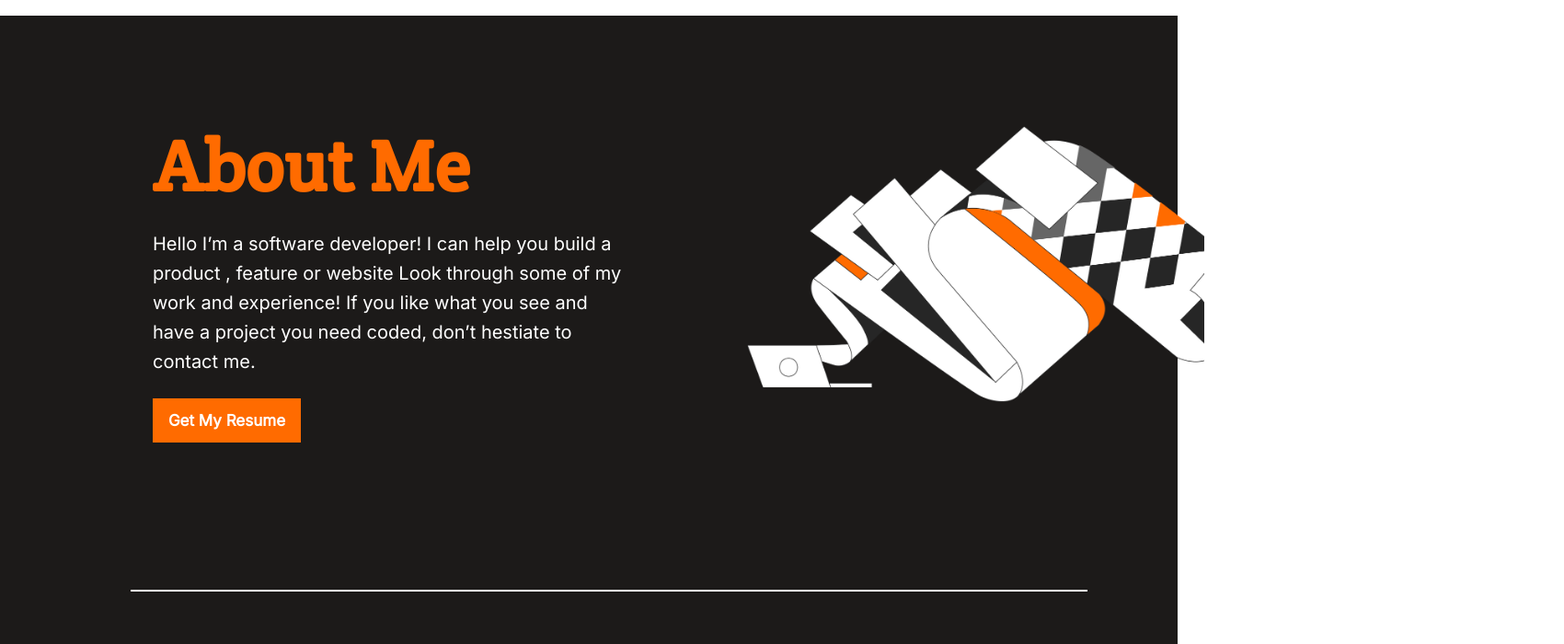
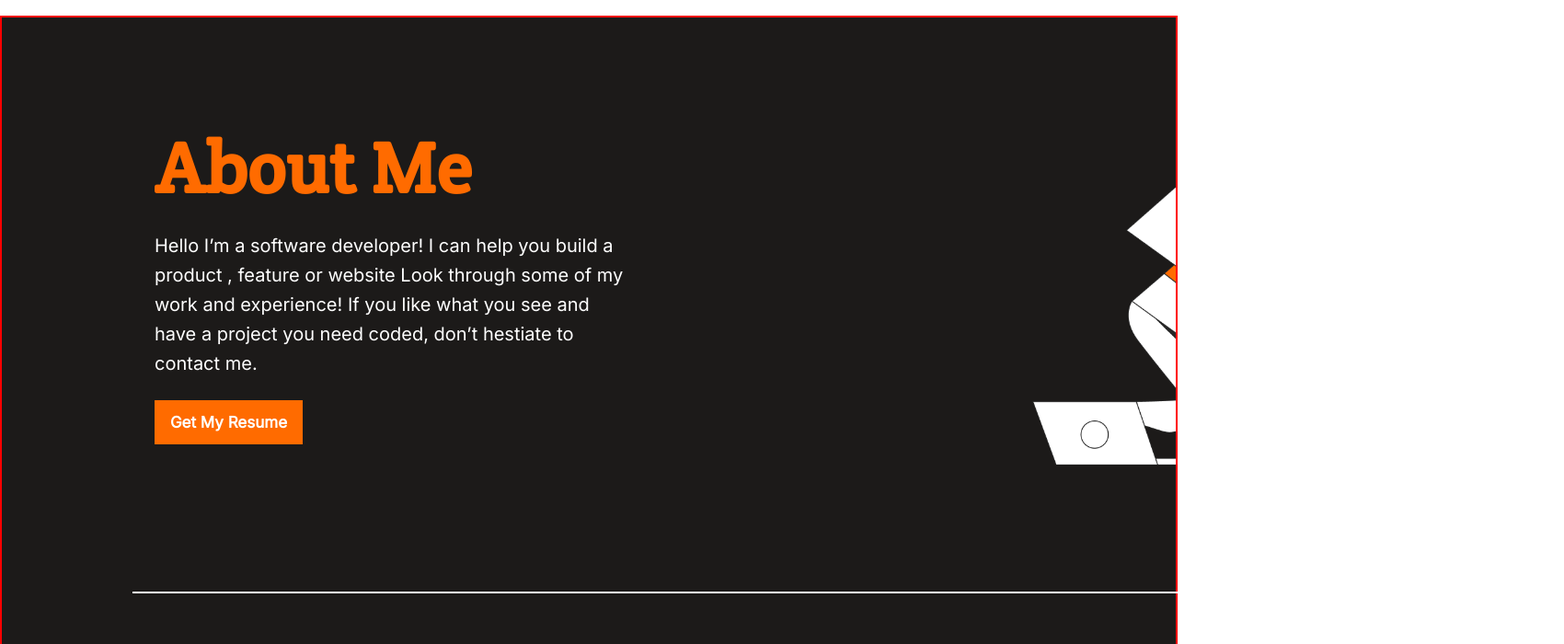
Before and after one commit to AmanWorku/Aman-Worku-s-Portfolio, a website: page index.html in a window 1280 px wide. Shown: the part 2580-3280 px from the top of the page at 92% size, 1700 px wide, since content can reach past the window. Drawn offline with Linux system fonts and the light colour scheme.

Commit message:
Edit html and css according to reviewer comment.

```diff
--- a/style.css
+++ b/style.css
@@ -681,6 +681,7 @@ form button {
   }
 
   .describing-block p {
+    font-size: 20px;
     width: 448px;
   }
 
@@ -712,14 +713,16 @@ form button {
     width: 100%;
     margin-top: -320px;
     margin-bottom: -100px;
+    border: 2px solid red;
+    background-image: url(images/about-img.png);
+    background-position: 1120px 60px;
+    background-size: auto 450px;
+    background-repeat: no-repeat;
   }
 
   .about-cover {
-    width: 100%;
     margin-left: 142px;
-    background-image: url(images/about-img.png);
-    background-position: 670px 0;
-    background-size: auto 300px;
+    background-image: none;
   }
 
   .about-cover h2 {
@@ -734,7 +737,7 @@ form button {
   }
 
   .about hr {
-    width: 1040px;
+    width: 1556px;
     margin: 0 142px;
   }
 
```
Also changed, not shown: MIT.md (+1 -1 lines), README.md, 1 other file.
